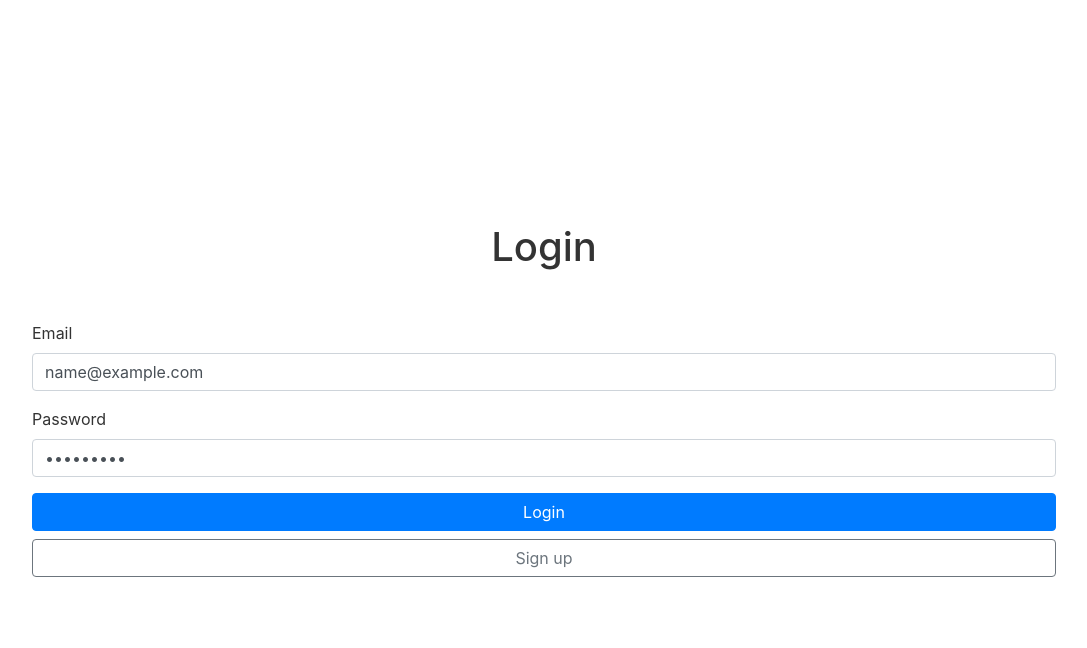
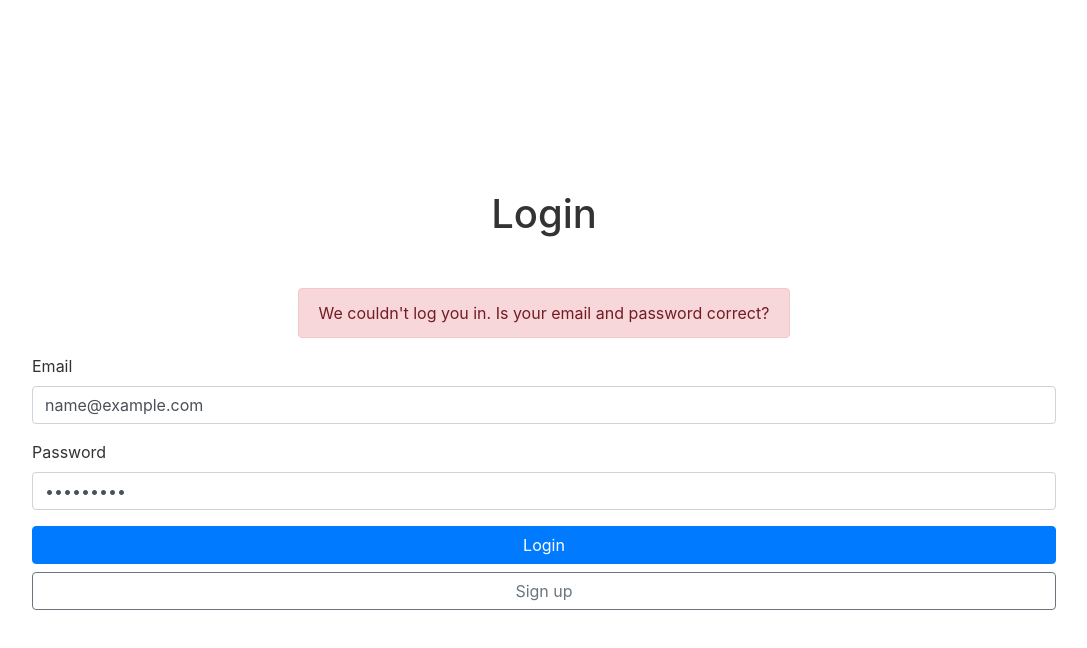
Before and after one commit to teekkari/staysane, a React (Create React App) app in the folder frontend/: page / in a window 1280 px wide. Both pictures are taken after typing "name@example.com", "Sample123" into the empty fields and a click on the button "Login". Shown: the top 648 px of the page, without its empty margins (96-1183 px from the left). Built offline with nearby package versions, Linux system fonts and the light colour scheme; no server answers.

Commit message:
Added bouncy alerts to login and signup screens for errors shown to user

```diff
--- a/frontend/src/components/authentication/Login.css
+++ b/frontend/src/components/authentication/Login.css
@@ -17,3 +17,16 @@
 #login-wrapper form {
     width: 100%;
 }
+
+@keyframes bounce-in {
+    from { top: -15px; }
+    80% { top: 5px; }
+    95% { top: -2px; }
+    to { top: 0px; }
+}
+
+.bounce-in {
+    position: relative;
+    animation-name: bounce-in;
+    animation-duration: 200ms;
+}
--- a/frontend/src/components/authentication/Login.js
+++ b/frontend/src/components/authentication/Login.js
@@ -25,6 +25,8 @@ class Login extends React.Component {
             email: "",
             password: "",
             showSignup: false,
+            showError: false,
+            errorText: "",
         }
 
         // check if user is already authenticated
@@ -65,6 +67,14 @@ class Login extends React.Component {
             .catch( (error) => {
                 console.log(error);
                 loginButton.disabled = false;
+
+                // jesari-fix to show error animation again on recurrent login attempts
+                if (this.state.showError) this.setState({ showError: false });
+
+                this.setState({
+                    showError: true,
+                    errorText: "We couldn't log you in. Is your email and password correct?",
+                });
             });
     }
 
@@ -77,17 +87,23 @@ class Login extends React.Component {
         this.showSignupForm(true);
     }
 
+    displayError = () => {
+        if (this.state.showError) {
+            return <Alert className="bounce-in" variant="danger">{this.state.errorText}</Alert>
+        }
+    }
+
+
     render() {
 
         if (this.state.showSignup) {
             return <Signup showSignupForm={this.showSignupForm} />;
         }
 
-
-
         return (
             <div id="login-wrapper">
                 <h1>Login</h1>
+                {this.displayError()}
                 <Form>
                     <Form.Group controlId="email">
                         <Form.Label>Email</Form.Label>
--- a/frontend/src/components/authentication/Signup.css
+++ b/frontend/src/components/authentication/Signup.css
@@ -17,3 +17,17 @@
 #signup-wrapper form {
     width: 100%;
 }
+
+
+@keyframes bounce-in {
+    from { top: -15px; }
+    80% { top: 5px; }
+    95% { top: -2px; }
+    to { top: 0px; }
+}
+
+.bounce-in {
+    position: relative;
+    animation-name: bounce-in;
+    animation-duration: 200ms;
+}
--- a/frontend/src/components/authentication/Signup.js
+++ b/frontend/src/components/authentication/Signup.js
@@ -27,7 +27,7 @@ class Signup extends React.Component {
 
     displayError = () => {
         if (this.state.showError) {
-            return <Alert variant="danger">{this.state.errorText}</Alert>
+            return <Alert className="bounce-in" variant="danger">{this.state.errorText}</Alert>
         }
     }
 
@@ -73,6 +73,9 @@ class Signup extends React.Component {
                         default:
                             errorText = "Something went wrong while creating your account! Please try again."
                     }
+
+                    // jesari-fix to show error animation again on recurrent login attempts
+                    if (this.state.showError) this.setState({ showError: false });
 
                     this.setState({
                         showError: true,
```
